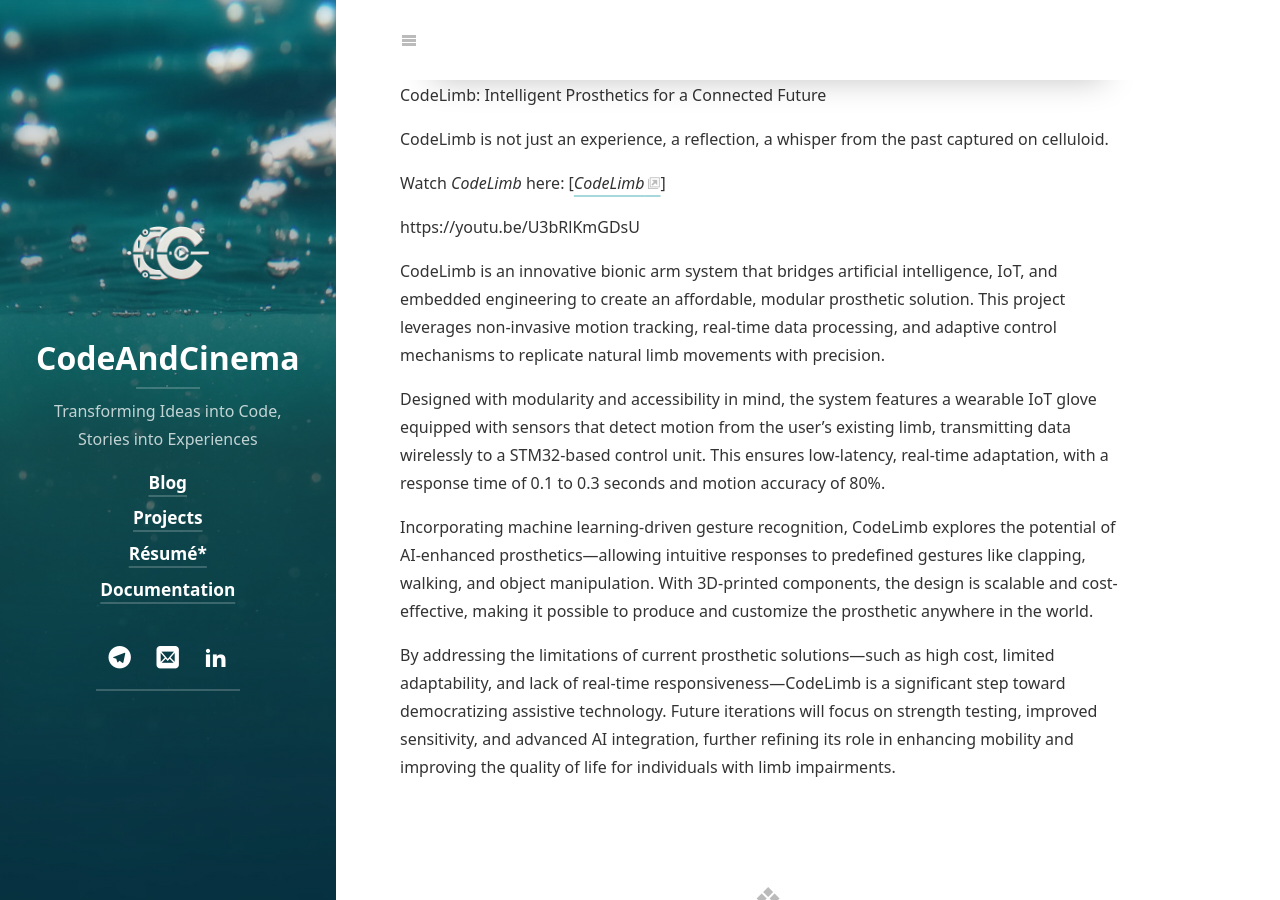
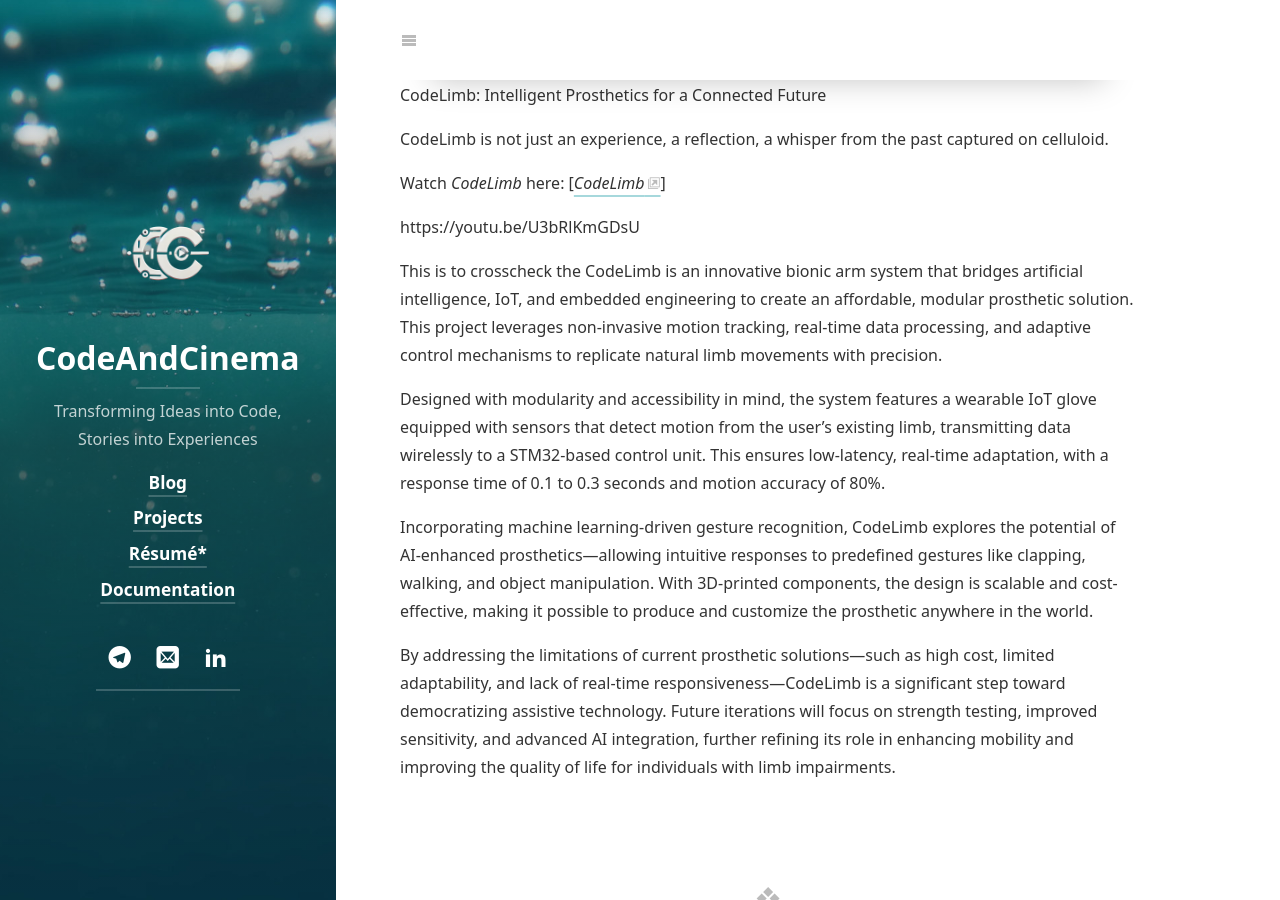
Before and after one commit to CodeByTommy/CodeAndCinema.github.io, a Jekyll site: the page built from _projects/BionicArm.md, in a window 1280 px wide and 900 px high, scrolled down 718 px. Built offline with Jekyll 4.4.1, drawn with Linux system fonts in a browser that asks for light colours; cached includes are drawn as plain includes; nearby versions of some CDN libraries; some web fonts are replaced; library files that are not in the unit come from our copies; a script that is not in the unit is left out.

Commit message:
Update BionicArm.md

```diff
--- a/_projects/BionicArm.md
+++ b/_projects/BionicArm.md
@@ -31,7 +31,7 @@ CodeLimb is not just an experience, a reflection, a whisper from the past captur
 
   https://youtu.be/U3bRlKmGDsU
 
-CodeLimb is an innovative bionic arm system that bridges artificial intelligence, IoT, and embedded engineering to create an affordable, modular prosthetic solution. This project leverages non-invasive motion tracking, real-time data processing, and adaptive control mechanisms to replicate natural limb movements with precision.
+This is to crosscheck the CodeLimb is an innovative bionic arm system that bridges artificial intelligence, IoT, and embedded engineering to create an affordable, modular prosthetic solution. This project leverages non-invasive motion tracking, real-time data processing, and adaptive control mechanisms to replicate natural limb movements with precision.
 
 Designed with modularity and accessibility in mind, the system features a wearable IoT glove equipped with sensors that detect motion from the user’s existing limb, transmitting data wirelessly to a STM32-based control unit. This ensures low-latency, real-time adaptation, with a response time of 0.1 to 0.3 seconds and motion accuracy of 80%.
 
```
